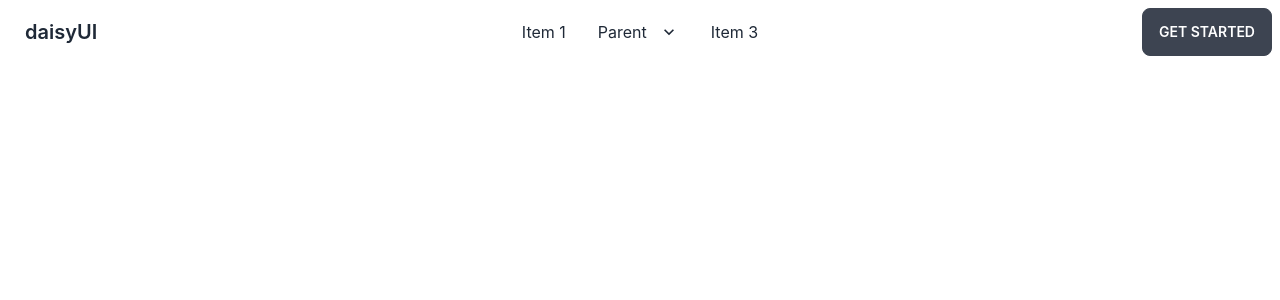
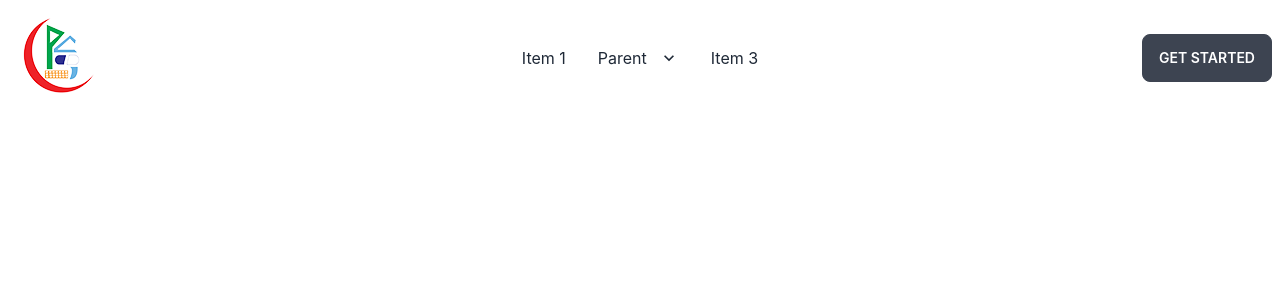
Before and after one commit to imashiqe/pioneer-digital-diagnostic, a React (Create React App) app: page / in a window 1280 px wide. Shown: the top 300 px of the page. Built offline with nearby package versions, Linux system fonts and the light colour scheme.

Commit message:
logo  added

```diff
--- a/src/components/Header/Header.js
+++ b/src/components/Header/Header.js
@@ -1,4 +1,5 @@
 import React from 'react';
+import logo from "../../assets/image/logo.png"
 
 const Header = () => {
     return (
@@ -23,7 +24,7 @@ const Header = () => {
         <li><a>Item 3</a></li>
       </ul>
     </div>
-    <a className="btn btn-ghost normal-case text-xl">daisyUI</a>
+      <img src={logo} />
   </div>
   <div className="navbar-center hidden lg:flex">
     <ul className="menu menu-horizontal px-1">
```
Also changed, not shown: src/assets/image/logo.png (added).
